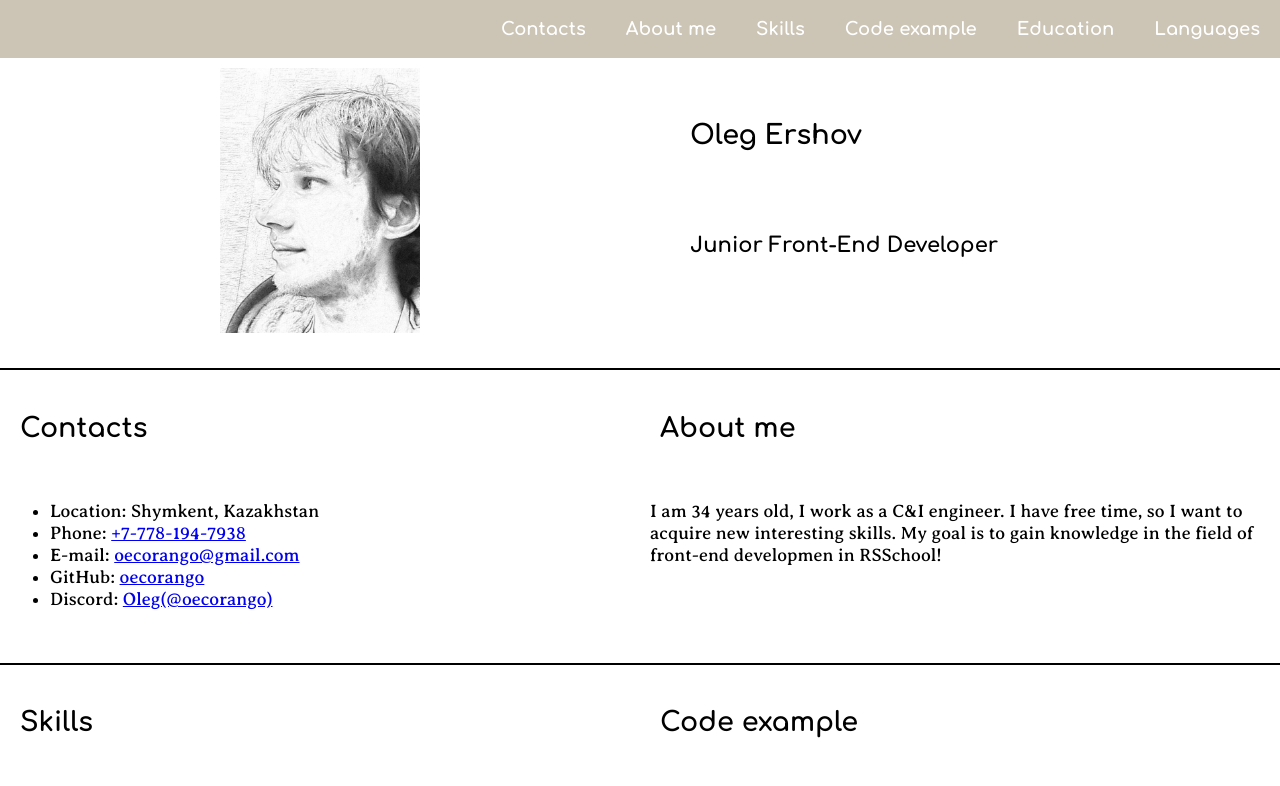
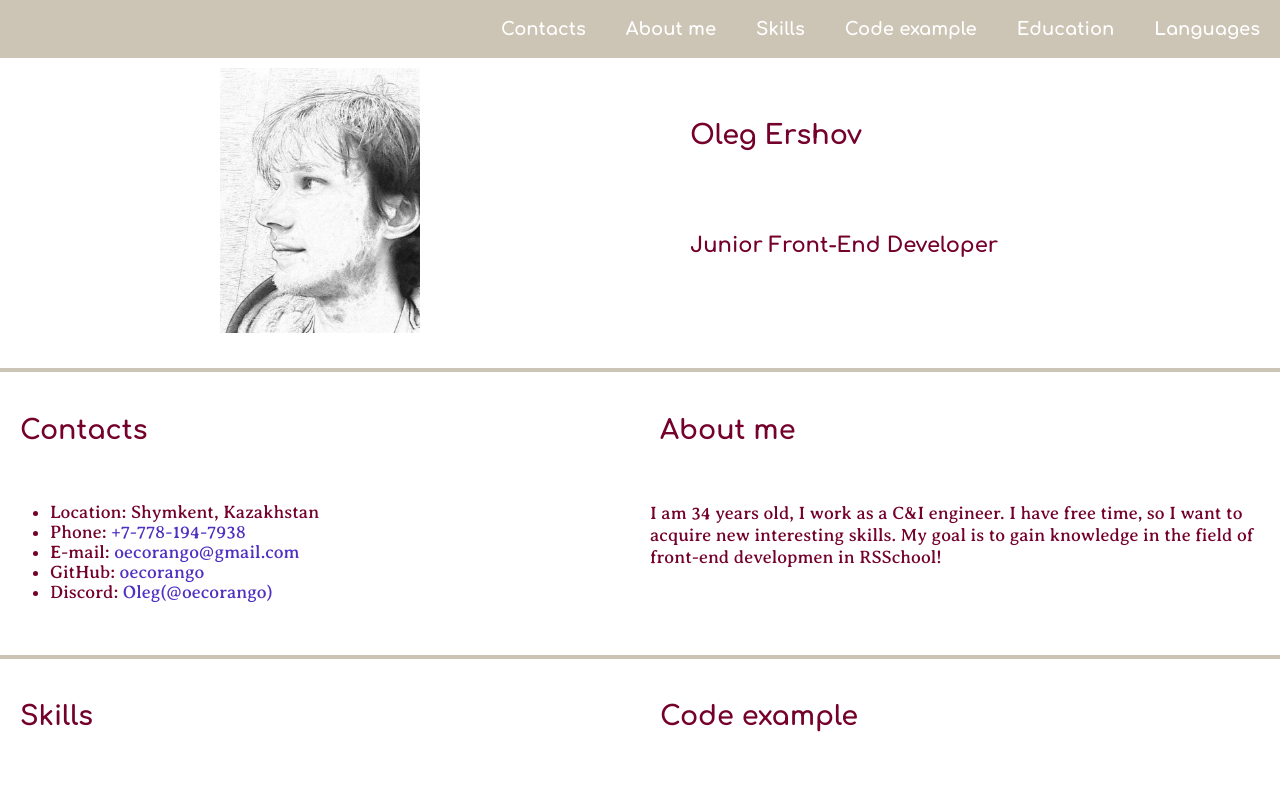
Before and after one commit to oecorango/rsschool-cv, a plain HTML site: page index.html in a window 1280 px wide. Shown: the top 786 px of the page. Drawn offline with Linux system fonts and the light colour scheme.

Commit message:
refactor: change style.css file

```diff
--- a/index.html
+++ b/index.html
@@ -35,11 +35,11 @@
 			<section class="section" id="contacts">
 				<h2 class="section-title">Contacts</h2>
 				<ul>
-					<li>Location: Shymkent, Kazakhstan</li>
-					<li>Phone: <a href="tel:+77781947938" title="phone">+7-778-194-7938</a></li>
-					<li>E-mail: <a href="mailto:oecorango@gmail.com" title="email">oecorango@gmail.com</a></li>
-					<li>GitHub: <a href="https://github.com/oecorango" title="github">oecorango</a></li>
-					<li>Discord: <a href="https://discord.com/users/1049396515208175647/">Oleg(@oecorango)</a></li>
+					<li class="contacts">Location: Shymkent, Kazakhstan</li>
+					<li class="contacts">Phone: <a href="tel:+77781947938" title="phone" class="contacts">+7-778-194-7938</a></li>
+					<li class="contacts">E-mail: <a href="mailto:oecorango@gmail.com" title="email" class="contacts">oecorango@gmail.com</a></li>
+					<li class="contacts">GitHub: <a href="https://github.com/oecorango" title="github" class="contacts">oecorango</a></li>
+					<li class="contacts">Discord: <a href="https://discord.com/users/1049396515208175647/" class="contacts">Oleg(@oecorango)</a></li>
 				</ul>
 			</section>
 			<section class="section" id="about">
--- a/style.css
+++ b/style.css
@@ -21,7 +21,8 @@ body {
 	flex-direction: column;
 	justify-content: space-between;
 	background-color: rgb(255, 255, 255);
-}
+	color: rgb(116, 0, 43);
+	}
 
 .header {
 	background-color: rgb(204, 196, 181);
@@ -59,6 +60,16 @@ body {
   color: #be2300;
 }
 
+.contacts a {
+  color: rgb(79, 48, 194);
+  text-decoration: none;
+  transition: color 1s;
+}
+
+.contacts a:hover {
+  color: #f82e2e;
+}
+
 .main-container {
 	display: flex;
 	flex-wrap: wrap;
@@ -88,13 +99,21 @@ body {
 	width: 50%;
 	padding: 10px;
 	padding-bottom: 35px;
-	border-bottom: 2px solid #000000;
+	border-bottom: 4px solid rgb(204, 196, 181);
 }
 
 @media (max-width: 768px) {
 	.section {
 		width: 100%;
 	}
+}
+
+.contacts {
+	font-family: averia;
+	padding: 0 px;
+	line-height: 20px;
+	font-size: 18px;
+	text-decoration: none;
 }
 
 .footer {
```
Also changed, not shown: assets/img/avatar-2.jpg (added), assets/img/avatar_2.jpg (added).
